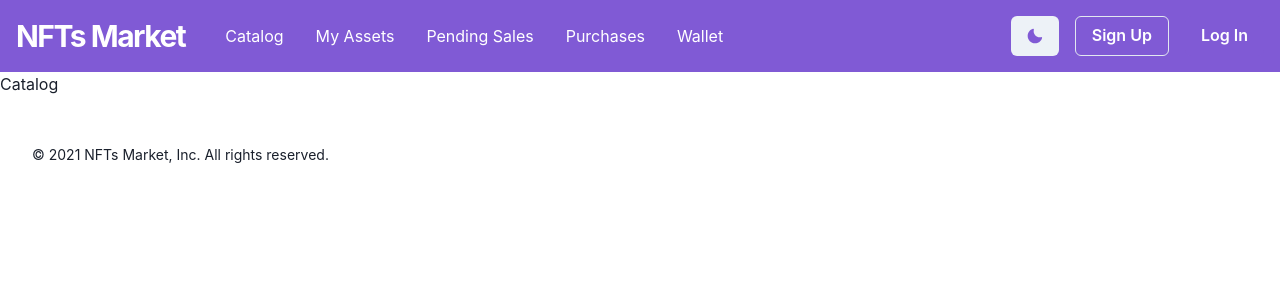
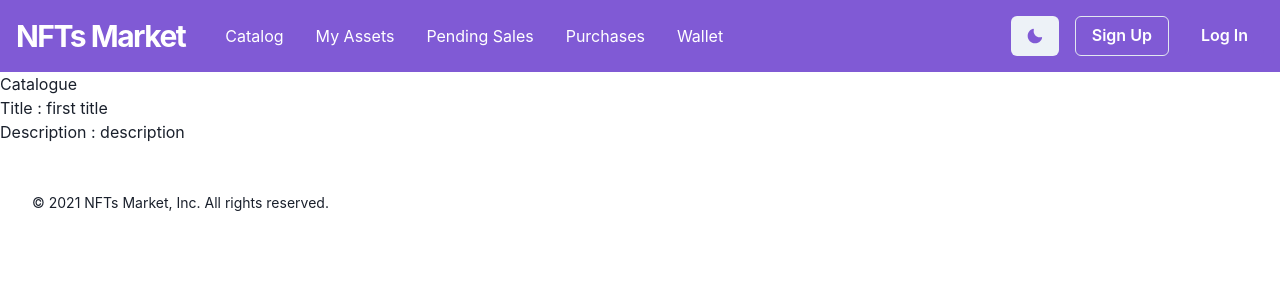
Before and after one commit to NFTsMarket/NFTsMarket-Frontend, a Next.js app: page / in a window 1280 px wide. Shown: the top 300 px of the page. Built offline with nearby package versions, Linux system fonts and the light colour scheme.

Commit message:
Show a single product

```diff
--- a/package.json
+++ b/package.json
@@ -23,7 +23,7 @@
     "@emotion/styled": "^11.6.0",
     "firebase": "^9.5.0",
     "framer-motion": "^4.1.17",
-    "next": "12.0.4",
+    "next": "^12.0.4",
     "react": "17.0.2",
     "react-dom": "17.0.2",
     "react-icons": "^4.3.1"
--- /dev/null
+++ b/pages/Product.js
@@ -0,0 +1,11 @@
+
+function Product(props) {
+    return (
+        <div>
+            <div>Title : {props.product.title}</div>
+            <div>Description : {props.product.description}</div>
+        </div>
+    )
+}
+
+export default Product;
--- a/pages/index.jsx
+++ b/pages/index.jsx
@@ -1,12 +1,20 @@
 import Head from "next/head";
+import Product from './Product.js';
 
 export default function Home() {
+
+  const p = {
+    title: "first title",
+    description: "description"
+  }
+
   return (
     <>
       <Head>
         <title>Dashboard | NFTs Market</title>
       </Head>
-      <h1>Catalog</h1>
+      <h1>Catalogue</h1>
+      <Product product={p}/>
     </>
   );
 }
```
Also changed, not shown: 1 other file (tests, documents, lock files or other folders).
